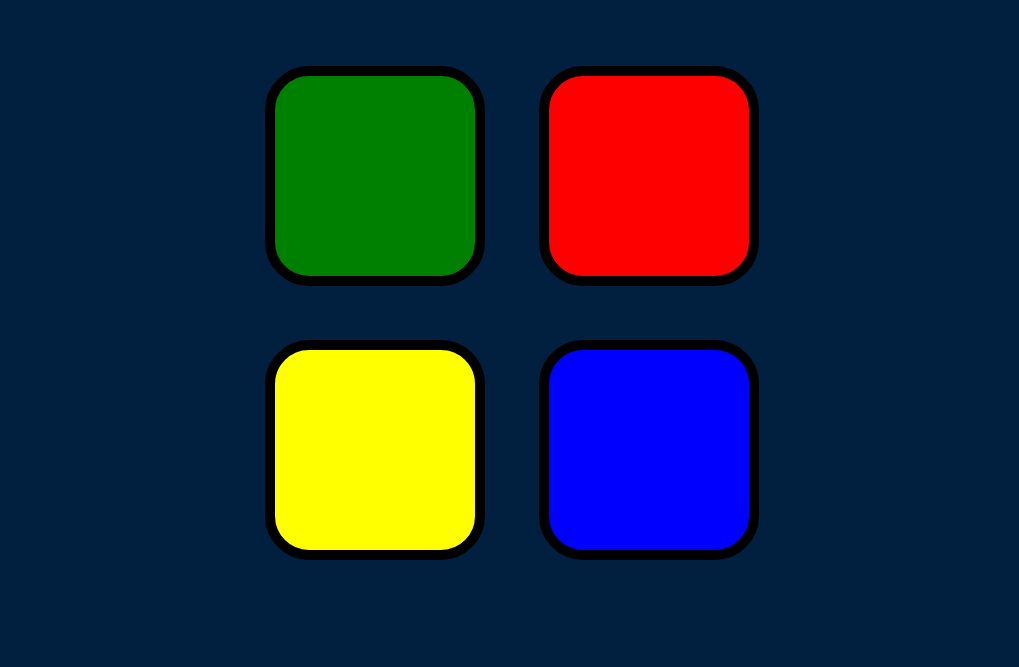
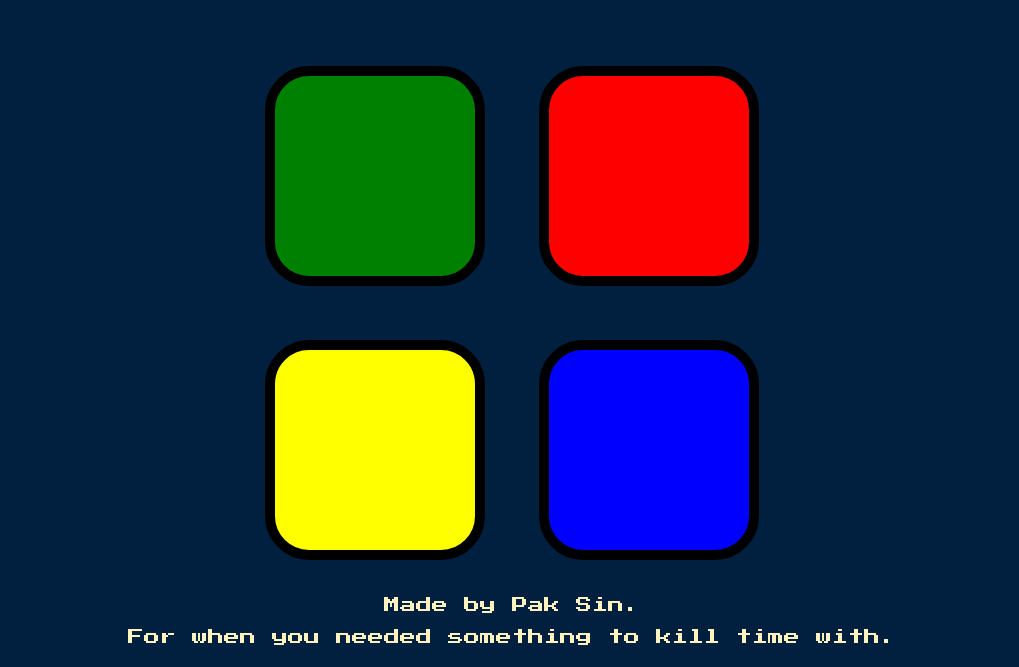
Before and after one commit to paksin/Simon-Game, a plain HTML site: page index.html in a window 1280 px wide. Shown: the part 133-800 px from the top of the page, without its empty margins (128-1147 px from the left). Drawn offline with nearby package versions, Linux system fonts and the light colour scheme.

Commit message:
Add files via upload

```diff
--- a/index.html
+++ b/index.html
@@ -34,8 +34,16 @@
     </div>
 
   </div>
+
+  <footer>
+    Made by Pak Sin. <br>
+    For when you needed something to kill time with.
+  </footer>
+
   <script src="https://ajax.googleapis.com/ajax/libs/jquery/3.6.0/jquery.min.js"></script>
   <script src="game.js" charset="utf-8"></script>
 </body>
 
+
+
 </html>
--- a/styles.css
+++ b/styles.css
@@ -1,6 +1,12 @@
 body {
   text-align: center;
   background-color: #011F3F;
+}
+
+footer {
+  font-family: 'Press Start 2P', cursive;
+  color: #FEF2BF;
+  line-height: 2;
 }
 
 #level-title {
```
